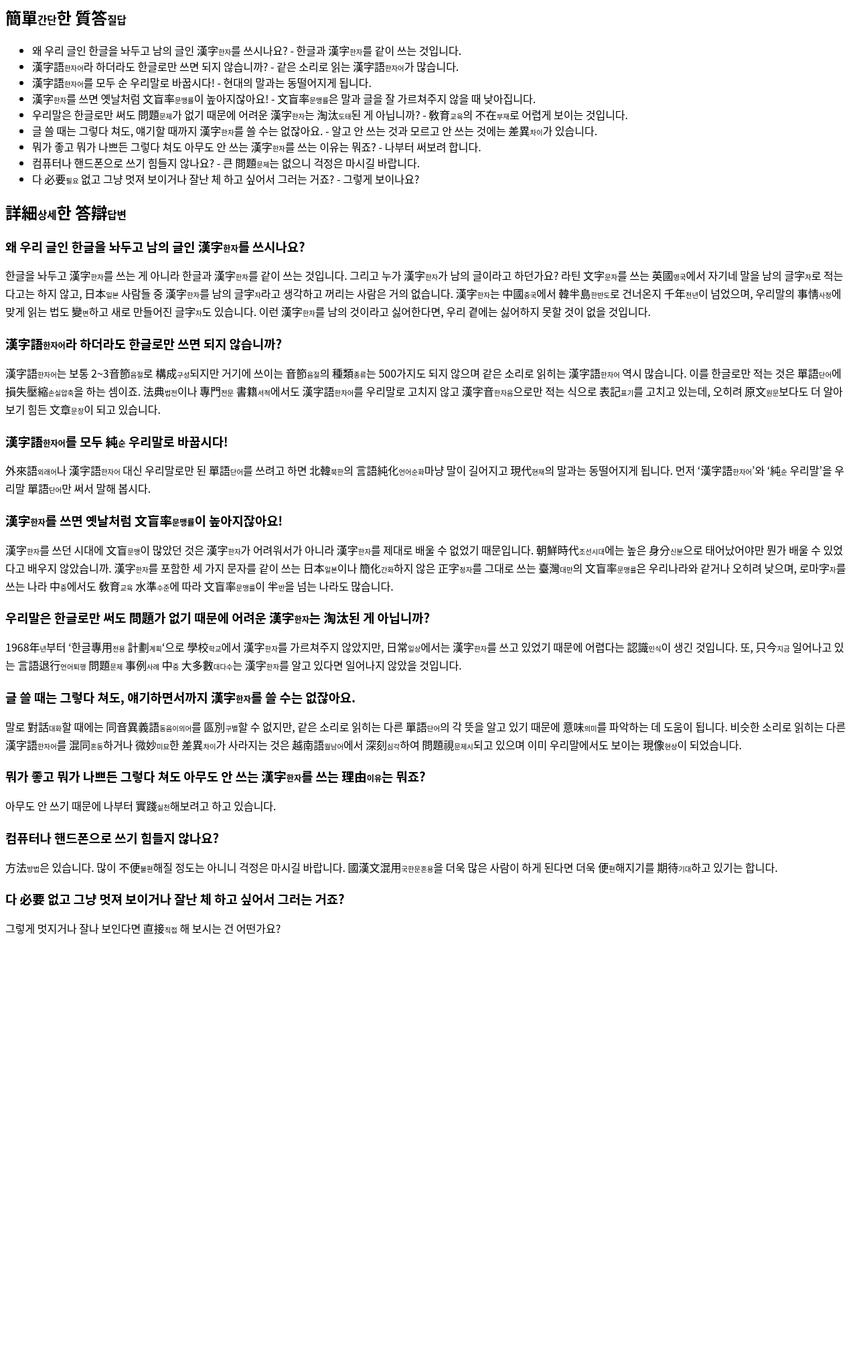
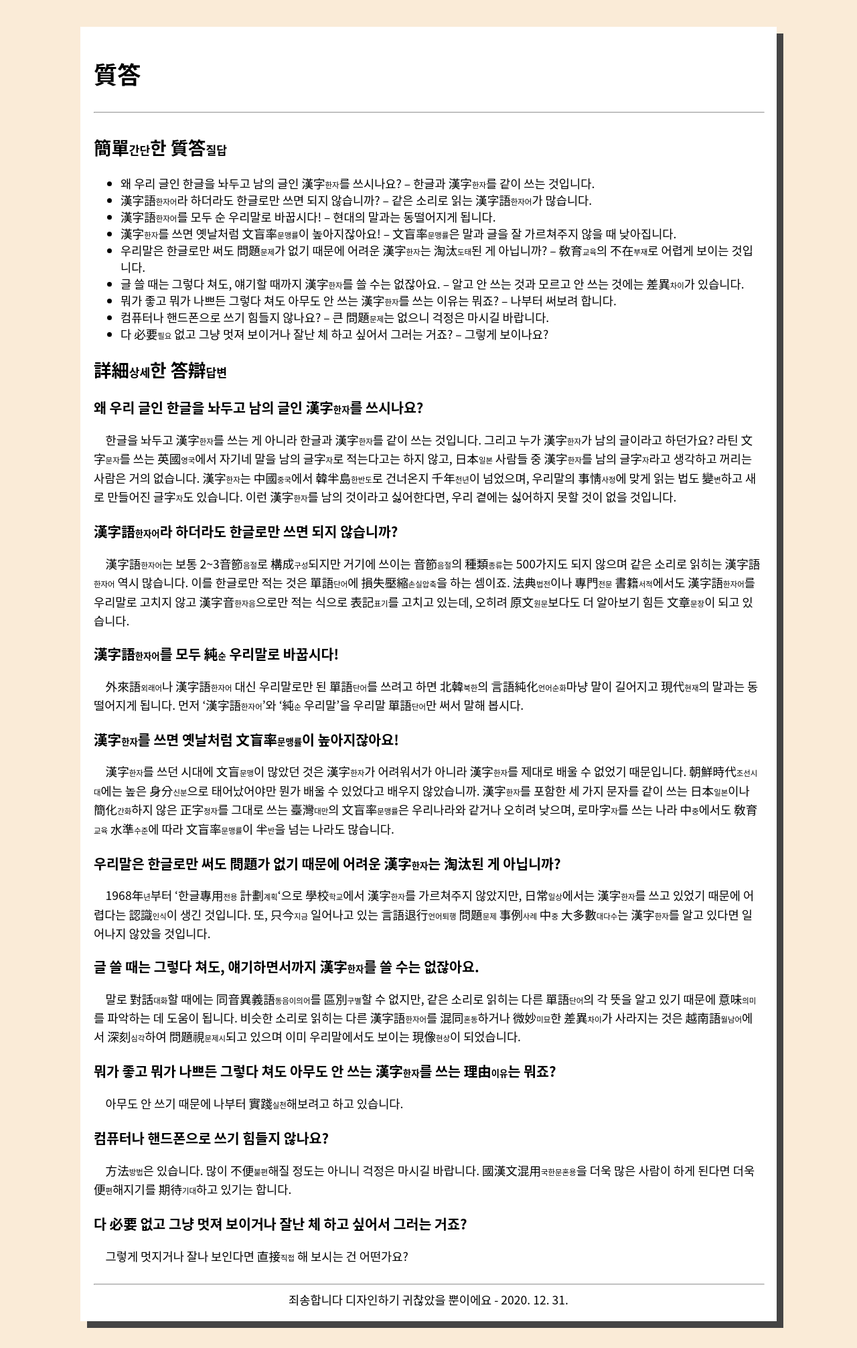
Before and after one commit to Lee0701/hanja, a Jekyll site: the page built from index.md, in a window 1280 px wide. Shown: the whole page at 67% size. Built offline with Jekyll 4.4.1, drawn with Linux system fonts in a browser that asks for light colours; before the commit the page ends 1417 px from its top, so only the background shows below that.

Commit message:
Add styles

```diff
--- a/_includes/ruby.html
+++ b/_includes/ruby.html
@@ -1 +1 @@
-<ruby><rb>{{ include.hanja }}</rb><rp>(</rp><rt>{{ include.hangul }}</rt><rp>)</rp></ruby>
+<ruby><rb>{{ include.hanja }}</rb><rp>(</rp><rt>{{ include.reading }}</rt><rp>)</rp></ruby>
--- a/_layouts/page.html
+++ b/_layouts/page.html
@@ -2,6 +2,16 @@
 layout: base
 ---
 
-<main class="site-main">
-    {{ content }}
-</main>
+<container class="site-main">
+    <header class="article-header">
+        <h1>{{ page.title }}</h1>
+    </header>
+    <hr>
+    <main class="article-main">
+        {{ content }}
+    </main>
+    <hr>
+    <footer class="article-footer">
+        {{ page.footer}}
+    </footer>
+</container>
--- a/index.md
+++ b/index.md
@@ -1,18 +1,19 @@
 ---
 layout: page
 title: 質答
+footer: 죄송합니다 디자인하기 귀찮았을 뿐이에요 - 2020. 12. 31.
 ---
 
 ## {% include hanja_reading.html hanja="簡單" reading="간단" %}한 {% include hanja_reading.html hanja="質答" reading="질답" %}
-- 왜 우리 글인 한글을 놔두고 남의 글인 {% include hanja_reading.html hanja="漢字" reading="한자" %}를 쓰시나요? - 한글과 {% include hanja_reading.html hanja="漢字" reading="한자" %}를 같이 쓰는 것입니다.
-- {% include hanja_reading.html hanja="漢字語" reading="한자어" %}라 하더라도 한글로만 쓰면 되지 않습니까? - 같은 소리로 읽는 {% include hanja_reading.html hanja="漢字語" reading="한자어" %}가 많습니다.
-- {% include hanja_reading.html hanja="漢字語" reading="한자어" %}를 모두 순 우리말로 바꿉시다! - 현대의 말과는 동떨어지게 됩니다.
-- {% include hanja_reading.html hanja="漢字" reading="한자" %}를 쓰면 옛날처럼 {% include hanja_reading.html hanja="文盲率" reading="문맹률" %}이 높아지잖아요! - {% include hanja_reading.html hanja="文盲率" reading="문맹률" %}은 말과 글을 잘 가르쳐주지 않을 때 낮아집니다.
-- 우리말은 한글로만 써도 {% include hanja_reading.html hanja="問題" reading="문제" %}가 없기 때문에 어려운 {% include hanja_reading.html hanja="漢字" reading="한자" %}는 {% include hanja_reading.html hanja="淘汰" reading="도태" %}된 게 아닙니까? - {% include hanja_reading.html hanja="敎育" reading="교육" %}의 {% include hanja_reading.html hanja="不在" reading="부재" %}로 어렵게 보이는 것입니다.
-- 글 쓸 때는 그렇다 쳐도, 얘기할 때까지 {% include hanja_reading.html hanja="漢字" reading="한자" %}를 쓸 수는 없잖아요. - 알고 안 쓰는 것과 모르고 안 쓰는 것에는 {% include hanja_reading.html hanja="差異" reading="차이" %}가 있습니다.
-- 뭐가 좋고 뭐가 나쁘든 그렇다 쳐도 아무도 안 쓰는 {% include hanja_reading.html hanja="漢字" reading="한자" %}를 쓰는 이유는 뭐죠? - 나부터 써보려 합니다.
-- 컴퓨터나 핸드폰으로 쓰기 힘들지 않나요? - 큰 {% include hanja_reading.html hanja="問題" reading="문제" %}는 없으니 걱정은 마시길 바랍니다.
-- 다 {% include hanja_reading.html hanja="必要" reading="필요" %} 없고 그냥 멋져 보이거나 잘난 체 하고 싶어서 그러는 거죠? - 그렇게 보이나요?
+- 왜 우리 글인 한글을 놔두고 남의 글인 {% include hanja_reading.html hanja="漢字" reading="한자" %}를 쓰시나요? -- 한글과 {% include hanja_reading.html hanja="漢字" reading="한자" %}를 같이 쓰는 것입니다.
+- {% include hanja_reading.html hanja="漢字語" reading="한자어" %}라 하더라도 한글로만 쓰면 되지 않습니까? -- 같은 소리로 읽는 {% include hanja_reading.html hanja="漢字語" reading="한자어" %}가 많습니다.
+- {% include hanja_reading.html hanja="漢字語" reading="한자어" %}를 모두 순 우리말로 바꿉시다! -- 현대의 말과는 동떨어지게 됩니다.
+- {% include hanja_reading.html hanja="漢字" reading="한자" %}를 쓰면 옛날처럼 {% include hanja_reading.html hanja="文盲率" reading="문맹률" %}이 높아지잖아요! -- {% include hanja_reading.html hanja="文盲率" reading="문맹률" %}은 말과 글을 잘 가르쳐주지 않을 때 낮아집니다.
+- 우리말은 한글로만 써도 {% include hanja_reading.html hanja="問題" reading="문제" %}가 없기 때문에 어려운 {% include hanja_reading.html hanja="漢字" reading="한자" %}는 {% include hanja_reading.html hanja="淘汰" reading="도태" %}된 게 아닙니까? -- {% include hanja_reading.html hanja="敎育" reading="교육" %}의 {% include hanja_reading.html hanja="不在" reading="부재" %}로 어렵게 보이는 것입니다.
+- 글 쓸 때는 그렇다 쳐도, 얘기할 때까지 {% include hanja_reading.html hanja="漢字" reading="한자" %}를 쓸 수는 없잖아요. -- 알고 안 쓰는 것과 모르고 안 쓰는 것에는 {% include hanja_reading.html hanja="差異" reading="차이" %}가 있습니다.
+- 뭐가 좋고 뭐가 나쁘든 그렇다 쳐도 아무도 안 쓰는 {% include hanja_reading.html hanja="漢字" reading="한자" %}를 쓰는 이유는 뭐죠? -- 나부터 써보려 합니다.
+- 컴퓨터나 핸드폰으로 쓰기 힘들지 않나요? -- 큰 {% include hanja_reading.html hanja="問題" reading="문제" %}는 없으니 걱정은 마시길 바랍니다.
+- 다 {% include hanja_reading.html hanja="必要" reading="필요" %} 없고 그냥 멋져 보이거나 잘난 체 하고 싶어서 그러는 거죠? -- 그렇게 보이나요?
 
 ## {% include hanja_reading.html hanja="詳細" reading="상세" %}한 {% include hanja_reading.html hanja="答辯" reading="답변" %}
 ### 왜 우리 글인 한글을 놔두고 남의 글인 {% include hanja_reading.html hanja="漢字" reading="한자" %}를 쓰시나요?
--- a/style.scss
+++ b/style.scss
@@ -1,14 +1,44 @@
 ---
 ---
+
+body {
+    margin: 0px;
+    background-color: antiquewhite;
+    font-size: 110%;
+}
+
+* {
+    font-family: 'Noto Sans CJK KR', 'Noto Sans KR', '나눔고딕', 'NanumGothic', sans-serif;
+    box-sizing: content-box;
+}
+
+p {
+    line-height: 150%;
+    text-indent: 1em;
+}
+
+hr {
+    width: 100%;
+    border-width: 1px;
+    border-color: #eee;
+}
+
+.site-main {
+    margin: 40px auto;
+    max-width: 1000px;
+    background-color: white;
+    padding: 20px;
+
+    display: flex;
+    flex-direction: column;
+
+    box-shadow: 10px 10px 0px #444;
+}
+
+.article-footer {
+    text-align: center;
+}
 
 .hanja-reading > .reading {
     font-size: 65%;
 }
-
-* {
-    font-family: 'Noto Sans CJK KR', 'Noto Sans KR', '나눔고딕', 'NanumGothic', sans-serif;
-}
-
-p {
-    line-height: 150%;
-}
```
Also changed, not shown: src/index.md (+10 -9 lines).
